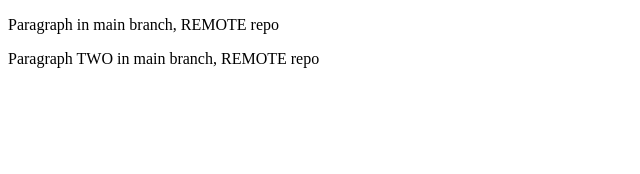
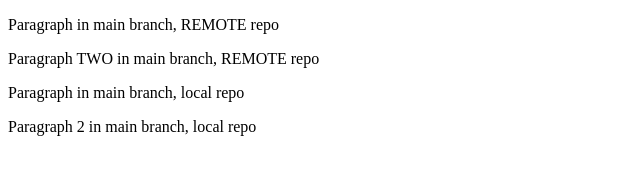
Before and after one commit to bradl33/learning-git-rebase, a plain HTML site: page index.html in a window 1280 px wide. Shown: the whole page, without its empty margins (0-640 px from the left). Drawn offline with Linux system fonts and the light colour scheme.

Commit message:
Paragraph 2 in main branch, local repo

```diff
--- a/index.html
+++ b/index.html
@@ -6,8 +6,9 @@
 <body>
 
   <p>Paragraph in main branch, REMOTE repo</p>
-
   <p>Paragraph TWO in main branch, REMOTE repo</p>
+  <p>Paragraph in main branch, local repo</p>
+  <p>Paragraph 2 in main branch, local repo</p>
 
 </body>
 </html>
```
